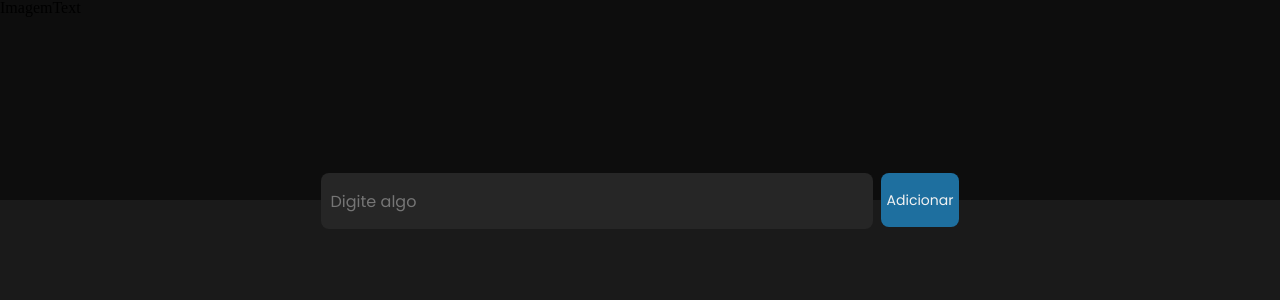
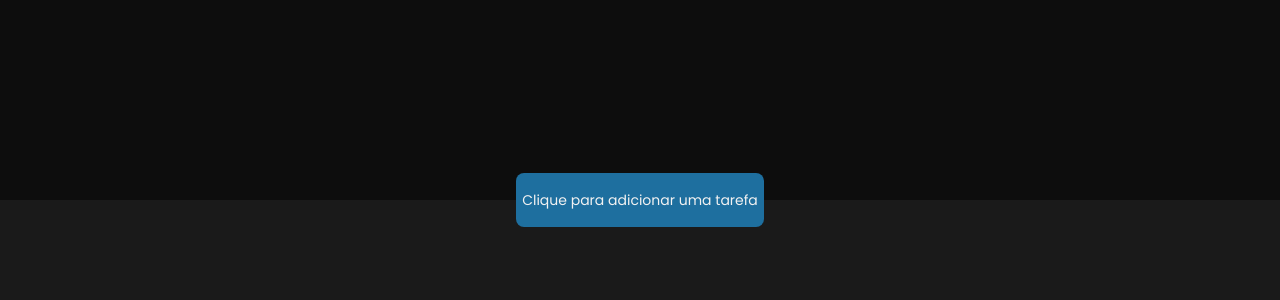
Before and after one commit to gabislera/To-do-List, a React (Create React App) app: page / in a window 1280 px wide. Shown: the top 300 px of the page. Built offline with nearby package versions, Linux system fonts and the light colour scheme.

Commit message:
adicionado modal e função ordenar por prioridade

```diff
--- a/src/App.css
+++ b/src/App.css
@@ -4,15 +4,56 @@
   font-family: 'Poppins', sans-serif;
 }
 
-header {
+.header {
   height: 200px;
   background: #0D0D0D;
+}
+
+.buttonModal {
+  display: flex;
+  align-items: center;
+  margin: auto;
+  margin-top: -27px;
+}
+
+.modal {
+  display: flex;
+  width: 100vw;
+  height: 100vh;
+  position: absolute;
+  background: rgba(247, 245, 245, 0.1);
+  top: 0;
+  left: 0;
+  z-index: 1;
+}
+
+.card {
+  width: 750px;
+  height: 150px;
+  background: #1A1A1A;
+  border-radius: 10px;
+  position: absolute;
+  top: 35%;
+  left: 50%;
+  transform: translate(-50%, -50%);
+  /* z-index: 2; */
+}
+
+.modalClose {
+  width: 100vw;
+  height: 100vh;
+}
+
+.formContainer {
+  margin-top: 50px;
+  display: flex;
+  flex-direction: column;
+  align-items: center;
 }
 
 .form {
   display: flex;
   gap: 8px;
-  margin-top: -27px;
 }
 
 .formInput {
@@ -51,13 +92,6 @@ button {
 .editButton {
   height: 32px;
   border-radius: 0 8px 8px 0;
-}
-
-.coments {
-  background: #1A1A1A;
-  display: flex;
-  flex-direction: column;
-  align-items: center;
 }
 
 .coments-container{
@@ -118,7 +152,6 @@ input[type="date"]::-webkit-calendar-picker-indicator {
   width: 16px;
   height: 16px;
   cursor: pointer;
-  margin-right: -3px;
 }
 
 .checkbox-input {
--- a/src/App.js
+++ b/src/App.js
@@ -1,18 +1,28 @@
-import React from 'react'
+import { useState } from 'react'
 import './App.css'
 import './components/reset.css'
-import Form from './components/Form';
 import Tasks from './components/Tasks'
+import Modal from './components/Modal';
 
 function App() {
-  const [tasks, setTasks] = React.useState([])
+  const [tasks, setTasks] = useState([])
+  const [showModal, setShowModal] = useState(false)
+  const [id, setId] = useState(0)
+
+  const handleModal = () => {
+    setShowModal((prevState) => !prevState)
+  }
   const addTasks = (task) => {
     setTasks((prevTasks) => [...prevTasks, task])
+    setId(id + 1)
+    handleModal()
   }
 
   return (
-    <div>
-      <Form addTasks={addTasks} />
+    <div >
+      <div className='header' />
+      <Modal id={id} onCloseModal={handleModal} showModal={showModal} addTasks={addTasks} />
+      <button onClick={handleModal} className='buttonModal'>Clique para adicionar uma tarefa</button>
       <div className='coments-container'>
         <Tasks tasks={tasks} setTasks={setTasks} />
       </div>
--- /dev/null
+++ b/src/components/Dropdown.jsx
@@ -0,0 +1,32 @@
+import { useState, useEffect } from 'react'
+
+const Dropdown = ({ setShowdropdown, handleSelected, task }) => {
+  const [dropDownValue, setDropDownValue] = useState('')
+
+  const handleChangeDropDown = ({ target }) => {
+    const obj = { ...task, select: target.value }
+    // console.log(obj)
+    setDropDownValue(target.value)
+    handleSelected(obj)
+    setShowdropdown(false)
+  }
+
+  // useEffect(() => {
+  //   console.log(dropDownValue)
+  // }, [handleChangeDropDown])
+
+  return (
+    <div className='dropDown-Container'>
+      <div className='dropDown-Select'>
+        <select value={dropDownValue} onChange={handleChangeDropDown}>
+          <option disabled value="">Selecione a prioridade</option>
+          <option value="baixa">baixa</option>
+          <option value="media">média</option>
+          <option value="alta">alta</option>
+        </select>
+      </div>
+    </div>
+  )
+}
+
+export default Dropdown
--- a/src/components/Form.jsx
+++ b/src/components/Form.jsx
@@ -1,30 +1,24 @@
-import React from 'react'
+import { useState, useRef, useEffect } from 'react'
 
-const Form = ({ addTasks }) => {
-  const [input, setInput] = React.useState('')
-  const [id, setId] = React.useState(0)
+const Form = ({ addTasks, id }) => {
+  const [input, setInput] = useState('')
 
   const handleChange = ({ target }) => {
     setInput(target.value)
   }
 
-  const handleSubmit = (target) => {
-    const inputObj = { input, id, checked: false }
-    setId(id + 1)
-    target.preventDefault()
+  const handleSubmit = (e) => {
+    const inputObj = { input, id, checked: false, select: '' }
+    e.preventDefault()
     addTasks(inputObj)
     setInput('')
   }
 
   return (
     <>
-      <header>
-        <span>Imagem</span>
-        <span>Text</span>
-      </header>
-      <div className='coments'>
-        <form onSubmit={handleSubmit} className='form'>
-          <input className='formInput' type="text" value={input} placeholder='Digite algo' onChange={handleChange} />
+      <div className='formContainer'>
+        <form className='form' onSubmit={handleSubmit}>
+          <input className='formInput' type="text" required value={input} placeholder='Digite algo' onChange={handleChange} autoFocus />
           <button >Adicionar</button>
         </form>
       </div>
--- a/src/components/InputEdit.jsx
+++ b/src/components/InputEdit.jsx
@@ -1,12 +1,11 @@
-import React from 'react'
+import { useState } from 'react'
 
 const InputEdit = ({ task, editTaskChild }) => {
-  const [newTask, setNewTask] = React.useState('')
+  const [newTask, setNewTask] = useState('')
 
   const handleChangeEdit = ({ target }) => {
     setNewTask(target.value)
   }
-
 
   const handleInputEdit = () => {
     const inputNewObj = { input: newTask, id: task.id }
@@ -16,7 +15,7 @@ const InputEdit = ({ task, editTaskChild }) => {
 
   return (
     <form className='editInput' onSubmit={handleInputEdit}>
-      <input type="text" className='formInput edit' placeholder={'Edite a tarefa'} value={newTask} onChange={handleChangeEdit} />
+      <input type="text" className='formInput edit' placeholder={'Edite a tarefa'} value={newTask} onChange={handleChangeEdit} autoFocus />
       <button className='editButton'>Editar</button>
     </form>
   )
--- /dev/null
+++ b/src/components/Modal.js
@@ -0,0 +1,17 @@
+import React from 'react'
+import Form from './Form'
+
+const Modal = ({ addTasks, showModal, onCloseModal, id }) => {
+  if (!showModal) return <></>
+
+  return (
+    <div className="modal">
+      <div className="card">
+        <Form addTasks={addTasks} id={id} />
+      </div>
+      <div className="modalClose" onClick={onCloseModal}></div>
+    </div>
+  )
+}
+
+export default Modal
--- a/src/components/Task.jsx
+++ b/src/components/Task.jsx
@@ -1,18 +1,34 @@
-import React from 'react'
+import { useState } from 'react'
 import { FontAwesomeIcon } from '@fortawesome/react-fontawesome'
-import { faTrash, faPenToSquare } from '@fortawesome/free-solid-svg-icons'
+import { faTrash, faPenToSquare, faStar } from '@fortawesome/free-solid-svg-icons'
 import InputEdit from './InputEdit'
+import Dropdown from './Dropdown'
 
-const Task = ({ task, deleteTask, editTask, handleChecked }) => {
-  const [showEditInput, setShowEditInput] = React.useState(false)
+const STAR_COLOR = {
+  'alta': '#FADC09',
+  'media': '#A9AAAE',
+  'baixa': '#A67D01'
+}
+
+const Task = ({ task, deleteTask, editTask, handleChecked, tasks, handleSelected }) => {
+  const [showEditInput, setShowEditInput] = useState(false)
+  const [showDropdown, setShowdropdown] = useState(false)
 
   const _handleChecked = () => {
     handleChecked(task)
   }
 
+  const _handleSelected = (newTask) => {
+    handleSelected(newTask)
+  }
+
   const deleteTaskIfNotChecked = () => {
     if (!task.checked)
       deleteTask(task)
+  }
+
+  const handleShowDropdown = () => {
+    setShowdropdown((prevState) => !prevState)
   }
 
   const showEditTask = () => {
@@ -24,6 +40,8 @@ const Task = ({ task, deleteTask, editTask, handleChecked }) => {
     setShowEditInput(false)
   }
 
+  const color = STAR_COLOR[task.select]
+
   return (
     <>
       <div className='container-div' >
@@ -33,6 +51,9 @@ const Task = ({ task, deleteTask, editTask, handleChecked }) => {
           <div className='input-checked'>{task.input}</div>
         </div>
         <div className='icons'>
+          <FontAwesomeIcon onClick={handleShowDropdown} icon={faStar} color={color} />
+          {showDropdown && <Dropdown setShowdropdown={setShowdropdown} handleSelected={_handleSelected} task={task} />}
+
           <input type="date" />
           <FontAwesomeIcon className='edit-button' onClick={showEditTask} icon={faPenToSquare} />
           <FontAwesomeIcon className='delete-button' onClick={deleteTaskIfNotChecked} icon={faTrash} />
--- a/src/components/Tasks.jsx
+++ b/src/components/Tasks.jsx
@@ -1,10 +1,22 @@
-import React from 'react'
+import { useEffect } from 'react'
 import Task from './Task'
 
 const checkedSort = (task) => task.checked ? 1 : -1
 
+const checkedSelect = (task) => {
+  if (task.select === 'baixa') return 1
+  if (task.select === 'media') return 0
+  return -1
+}
+
+// const STAR_COLOR = {
+//   'alta': 0,
+//   'media': 1,
+//   'baixa': 2,
+// }
+
 const Tasks = ({ tasks, setTasks }) => {
-  const sortedTasks = tasks.sort(checkedSort)
+  const sortedTasks = tasks.sort(checkedSort).sort(checkedSelect)
 
   const deleteTask = (task) => {
     const filtro = tasks.filter(({ id }) => id !== task.id)
@@ -15,7 +27,6 @@ const Tasks = ({ tasks, setTasks }) => {
     const newTasks = tasks.map((task) => {
       if (task.id === newTask.id)
         return {
-          // id: task.id,
           ...task,
           input: newTask.input
         }
@@ -23,6 +34,10 @@ const Tasks = ({ tasks, setTasks }) => {
     })
     setTasks(newTasks)
   }
+
+  useEffect(() => {
+    console.log(tasks)
+  }, [tasks])
 
   const handleChecked = (newTask) => {
     const newTasks = tasks.map((task) => {
@@ -36,11 +51,24 @@ const Tasks = ({ tasks, setTasks }) => {
     setTasks(newTasks)
   }
 
+  const handleSelected = (newTask) => {
+    const newTasks = tasks.map((task) => {
+      if (task.id === newTask.id)
+        return {
+          ...task,
+          select: newTask.select
+        }
+      return task
+    })
+    setTasks(newTasks)
+    console.log(newTasks)
+  }
+
   return (
     <div className='coments-lista'>
       <ul>
         {sortedTasks.map((task, index) =>
-          <Task task={task} key={`${task.id}`} index={index} deleteTask={deleteTask} editTask={editTask} handleChecked={handleChecked} />
+          <Task task={task} key={`${task.id}`} index={index} deleteTask={deleteTask} editTask={editTask} handleChecked={handleChecked} tasks={tasks} handleSelected={handleSelected} />
         )}
       </ul>
     </div>
```
